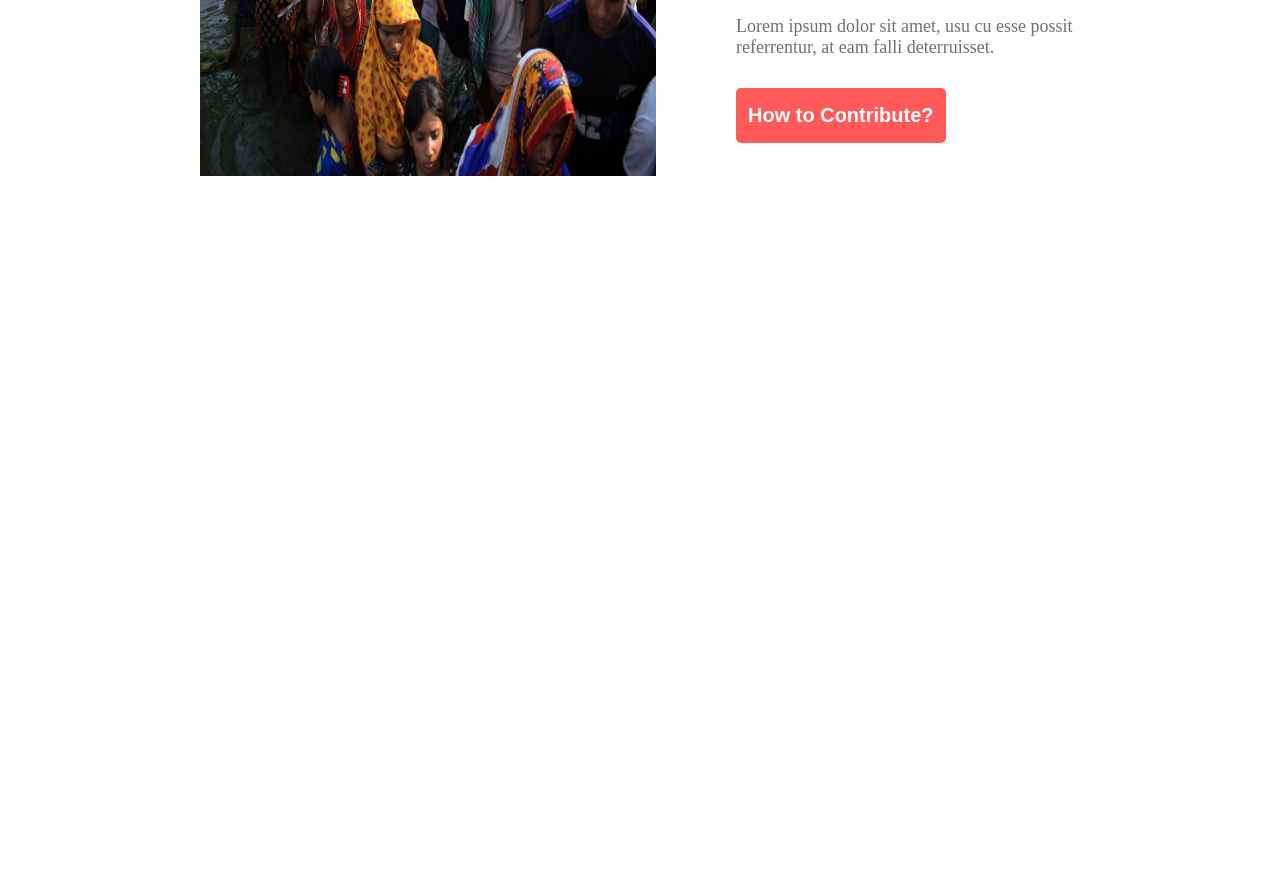
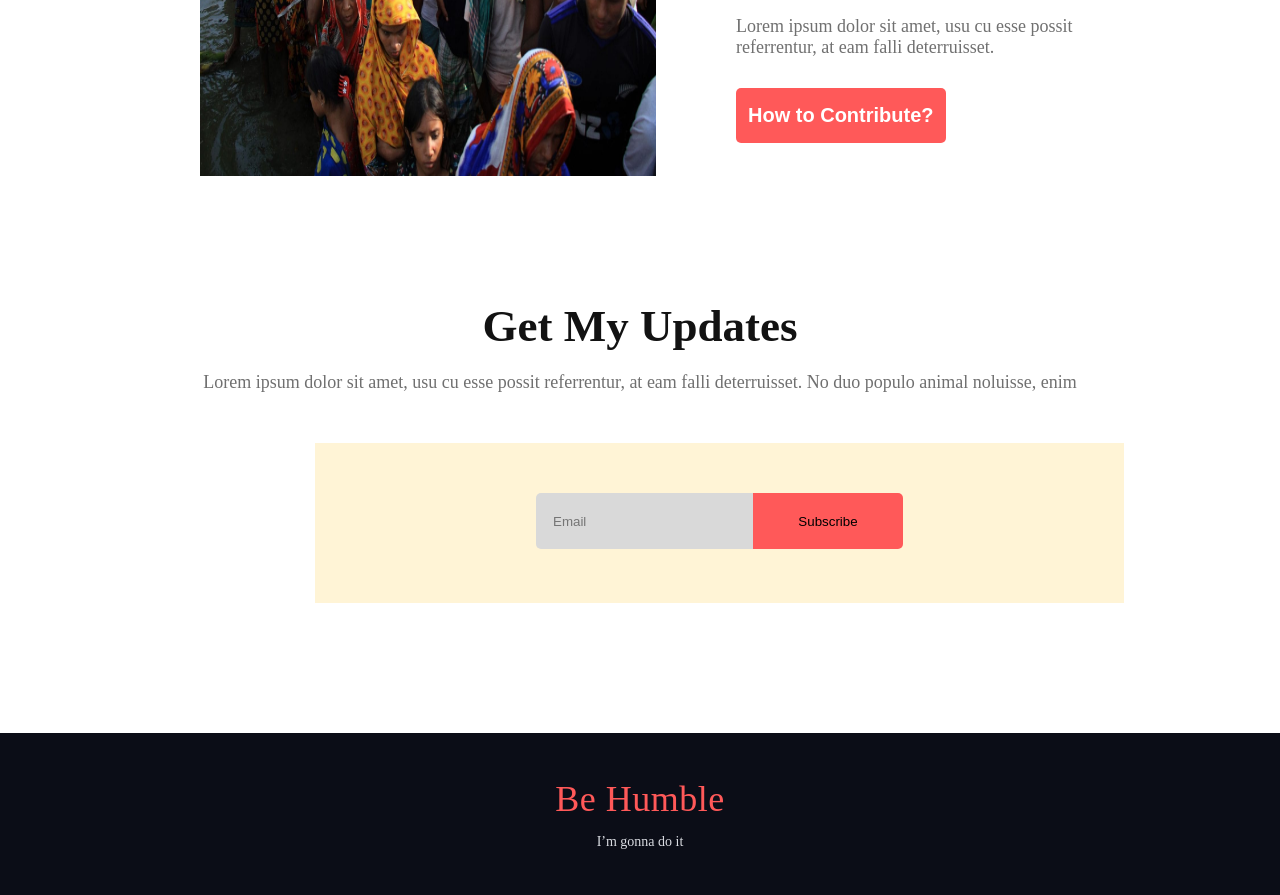
Before and after one commit to Omar-Kaiyum-Nayeem/practice-repo, a plain HTML site: page index.html in a window 1280 px wide. Shown: the part 2978-3873 px from the top of the page. Before the commit the page ends 3278 px from the top, so only its background shows below. Drawn offline with Linux system fonts and the light colour scheme.

Commit message:
footer added

```diff
--- a/index.html
+++ b/index.html
@@ -133,7 +133,22 @@
           </div>
         </div>
       </section>
+
+      <section>
+        <h3 class="update">Get My Updates</h3>
+        <p class="update-text">
+          Lorem ipsum dolor sit amet, usu cu esse possit referrentur, at eam
+          falli deterruisset. No duo populo animal noluisse, enim
+        </p>
+        <p class="subscribe">
+          <input class="email" type="email" name="" id="" placeholder="Email" />
+          <button class="subscribe-button">Subscribe</button>
+        </p>
+      </section>
     </main>
-    <footer></footer>
+    <footer class="footer">
+      <p class="be-humble">Be Humble</p>
+      <p class="do-it">I’m gonna do it</p>
+    </footer>
   </body>
 </html>
--- a/style/style.css
+++ b/style/style.css
@@ -175,7 +175,7 @@
 
 /* thei lives depen on you part */
 
-.contribute{
+.contribute {
   margin: 120px 200px;
 }
 .contribute-flex {
@@ -203,6 +203,78 @@
   height: 477px;
 }
 
-.contribute-margin{
+.contribute-margin {
   margin-top: 100px;
 }
+
+/* get my updates part */
+
+.update {
+  font-weight: 700;
+  font-size: 45px;
+  text-align: center;
+  color: #121212;
+  padding-bottom: 20px;
+}
+
+.update-text {
+  font-weight: 400;
+  font-size: 18px;
+  text-align: center;
+  color: #707070;
+  padding-bottom: 50px;
+}
+
+.subscribe {
+  width: 809px;
+  height: 100px;
+  background: #fff4d6;
+  text-align: center;
+  margin: 0 315px;
+  padding-top: 50px;
+  padding-bottom: 10px;
+  padding-left: 0px;
+}
+
+.email {
+  background: #d9d9d9;
+  border-radius: 5px 0px 0px 5px;
+  width: 200px;
+  height: 28px;
+  padding: 14px 0 14px 17px;
+  border-style: none;
+}
+
+.subscribe-button {
+  background: #ff5959;
+  border-radius: 0px 5px 5px 0px;
+  width: 150px;
+  height: 56px;
+  border-style: none;
+  margin-left: -4px;
+}
+
+/* footer */
+
+.footer {
+  margin-top: 130px;
+  background: #0b0d17;
+}
+
+.be-humble {
+  font-weight: 400;
+  font-size: 36px;
+  letter-spacing: 0.5px;
+  color: #ff5959;
+  /* margin: 0 640px; */
+  text-align: center;
+  padding: 45px 0 14px;
+}
+
+.do-it {
+  font-weight: 400;
+  font-size: 14px;
+  color: #d9dbe1;
+  text-align: center;
+  padding-bottom: 45px;
+}
```
